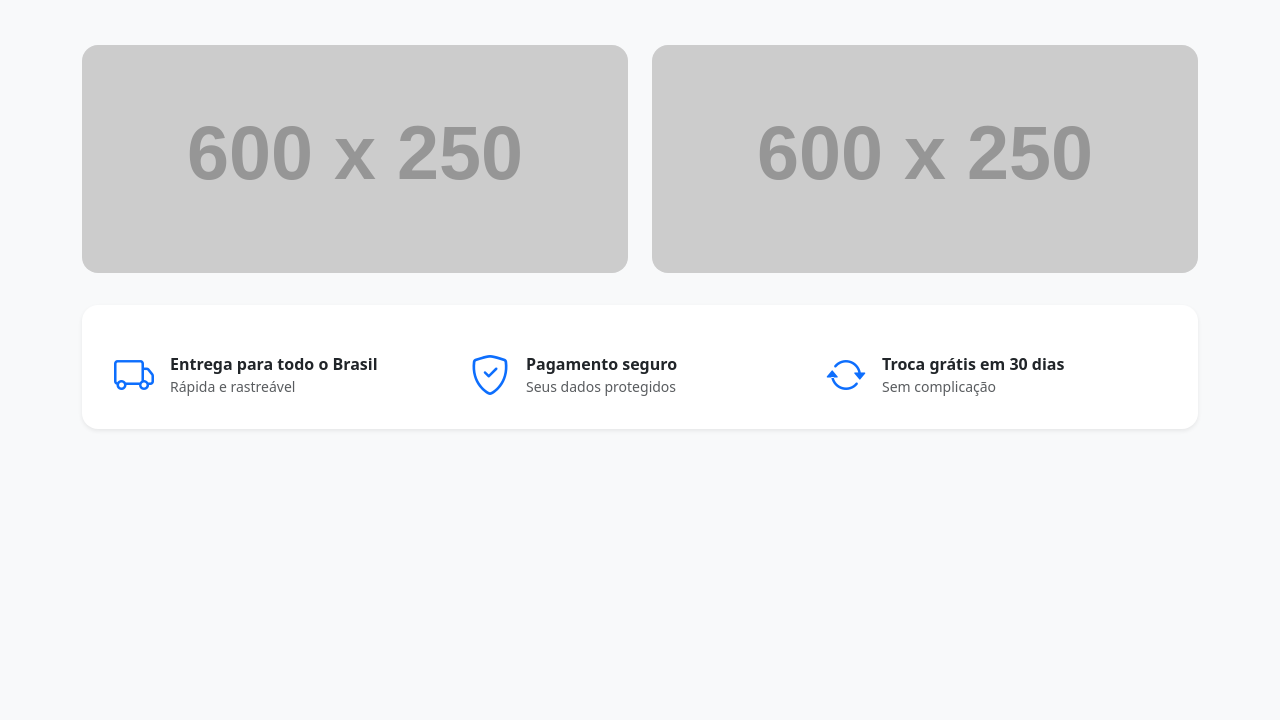
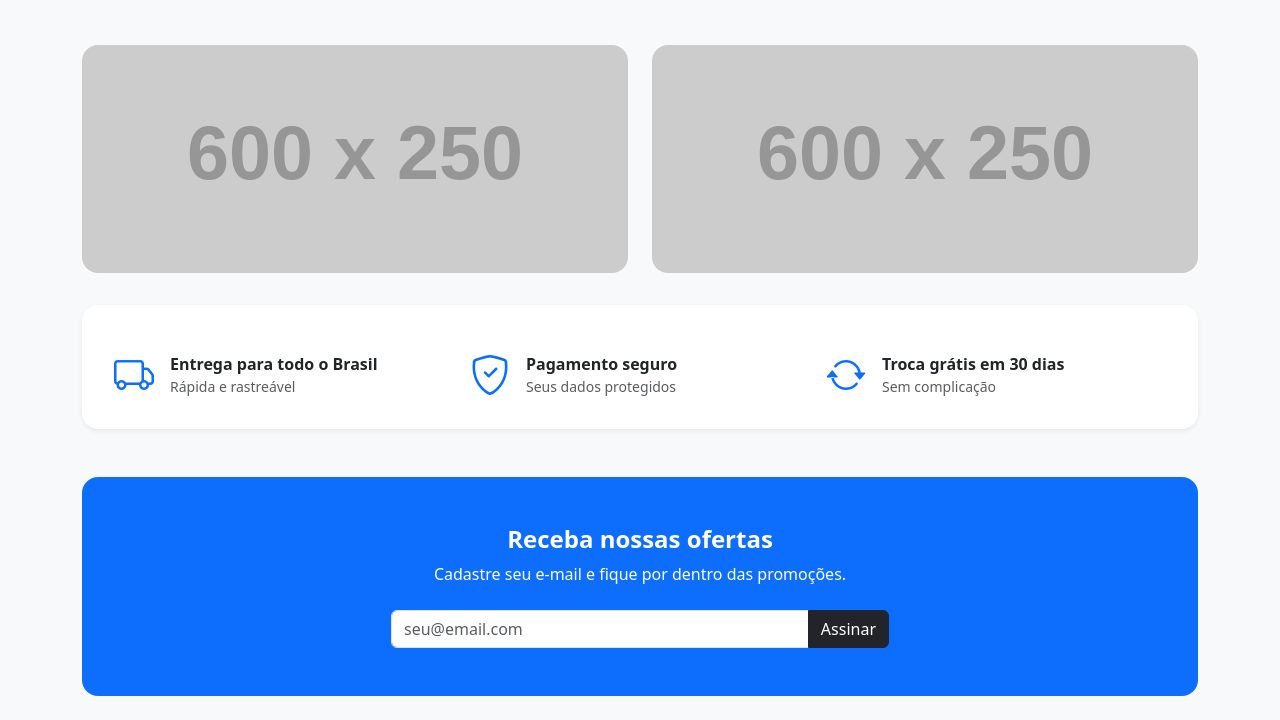
Before and after one commit to Mvclr/Minha-Loja-Virtual-INTW, a plain HTML site: page index.html in a window 1280 px wide. Shown: the part 1125-1845 px from the top of the page. Before the commit the page ends 1602 px from the top, so only its background shows below. Drawn offline with nearby package versions, Linux system fonts and the light colour scheme; placeholder pictures from the web are drawn by us.

Commit message:
Seção Newsletter criada

```diff
--- a/index.html
+++ b/index.html
@@ -164,7 +164,20 @@
       <div class="col-12 col-md-4 d-flex align-items-center gap-3"><i class="bi bi-arrow-repeat fs-1 text-primary"></i><div><strong>Troca grátis em 30 dias</strong><p class="small text-muted mb-0">Sem complicação</p></div></div>
     </section>
 
+    <section class="text-center bg-primary text-white rounded-4 p-5">
+      <h2 class="h4 fw-bold">Receba nossas ofertas</h2>
+      <p class="mb-4">Cadastre seu e-mail e fique por dentro das promoções.</p>
+      <form class="row justify-content-center">
+        <div class="col-12 col-md-8 col-lg-6">
+          <div class="input-group">
+            <input type="email" class="form-control" placeholder="seu@email.com" aria-label="E-mail" required>
+            <button class="btn btn-dark" type="submit">Assinar</button>
+          </div>
+        </div>
+      </form>
+    </section>
   </main>
+
 
   <script src="https://cdn.jsdelivr.net/npm/bootstrap@5.3.3/dist/js/bootstrap.bundle.min.js"></script>
 </body>
```
